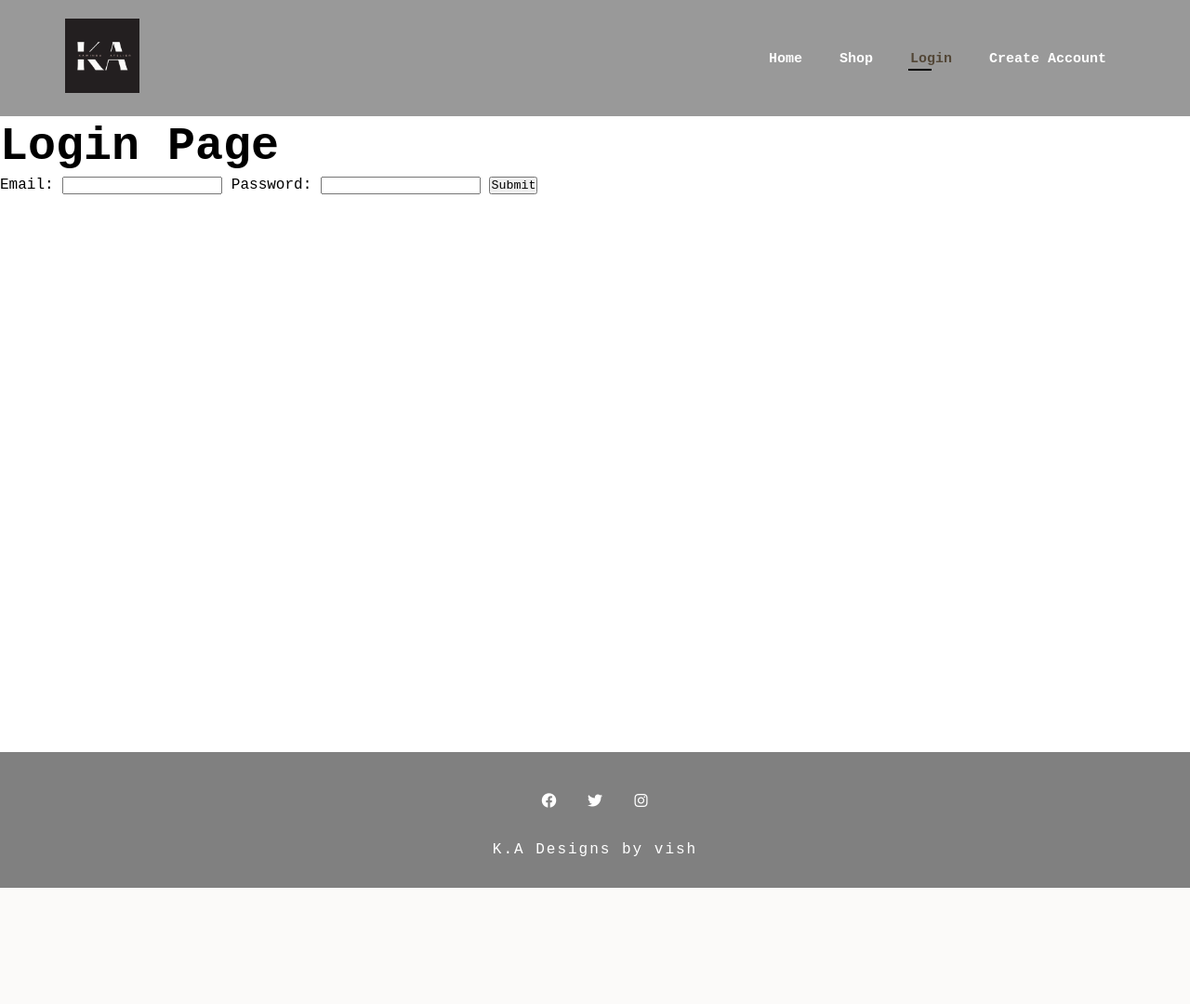
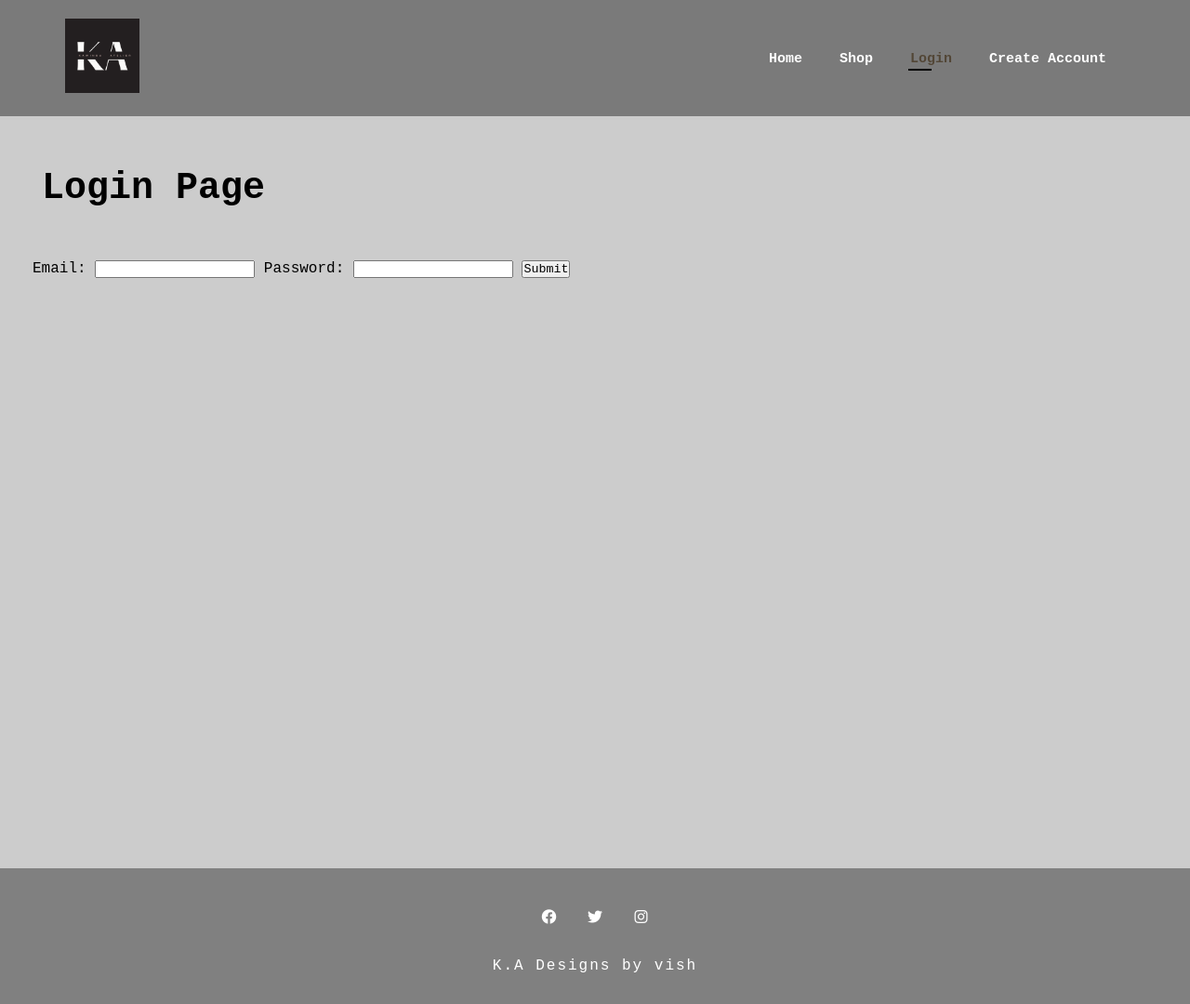
Before and after one commit to Vishula/flask-website, a Flask app: page /loginpage in a window 1280 px wide. Shown: the whole page at 93% size. Before the commit the page ends 955 px from the top, so only its background shows below. Run offline with Flask 2, Linux system fonts and the light colour scheme; some libraries are stand-ins or nearby versions.

Commit message:
added styles to body

```diff
--- a/static/styles.css
+++ b/static/styles.css
@@ -3,6 +3,7 @@
     padding: 0;
     box-sizing: border-box;
     font-family: 'Courier New', Courier, monospace;
+
 
 }
 
@@ -42,6 +43,7 @@ p {
     align-items: center;
     justify-content: space-between;
     padding: 20px 70px;
+
 
     background: rgba(0, 0, 0, 0.4);
     z-index: 999;
@@ -139,7 +141,7 @@ p {
 } */
 #product1 .pro {
 
-    width: 23%;
+    width: 55%;
     min-width: 250px;
     padding: 10px 12px;
     border: 1px solid black;
@@ -311,3 +313,40 @@ footer span{
 .flash-fail p{
     color: red;
 }
+
+.login h1{
+
+    padding: 10px;
+    font-size: 40px;
+    margin: 35px;
+}
+
+.loginform {
+    margin: 35px;
+}
+
+.createform{
+    margin: 35px;
+}
+
+.newuser{
+    margin: 35px;
+
+}
+
+.newuser h1 {
+    font-size: 30px;
+}
+
+.loginbody {
+    background-color: rgba(0, 0, 0, 0.2);
+}
+
+#product1  h2 {
+    font-size: 30px;
+}
+
+#product1  p {
+    font-size: 20px;
+    color: #524636;
+}
--- a/templates/base.html
+++ b/templates/base.html
@@ -13,7 +13,7 @@
 
     <title>K-A</title>
 </head>
-<body>
+<body class="loginbody">
     <section id="header">
         <a href="#"><img src="/static/img/logo.png" class="logo" alt="logo"></a>
         <div>
--- a/templates/login.html
+++ b/templates/login.html
@@ -9,7 +9,7 @@
     <meta name="viewport" content="width=device-width, initial-scale=1.0">
     <title>Login Page</title>
 </head>
-<body>
+<body class="loginbody">
     <section id="header">
         <a href="#"><img src="/static/img/logo.png" class="logo" alt="logo"></a>
         <div>
@@ -22,17 +22,21 @@
             </ul>
         </div>
     </section>
-    <h1>Login Page</h1>
+    <div class="login"><h1>Login Page</h1></div>
+
     <div class="flash-fail">
         {% for msg in get_flashed_messages() %}
         <p>{{msg}}</p>
         {% endfor %}
     </div>
-    <form action="/login" method="post">
-        <label>Email: <input type="text" name="email" value="{{email}}"></label>
-        <label>Password: <input type="password" name="password" value="{{password}}"></label>
-        <input type="submit">
-    </form>
+    <div class="loginform">
+        <form action="/login" method="post">
+            <label>Email: <input type="text" name="email" value="{{email}}"></label>
+            <label>Password: <input type="password" name="password" value="{{password}}"></label>
+            <input type="submit">
+        </form>
+    </div>
+
     <div class="loginspace">
 
 
--- a/templates/shop.html
+++ b/templates/shop.html
@@ -9,7 +9,7 @@
     <link rel="stylesheet" href="/static/styles.css">
     <title>Document</title>
 </head>
-<body>
+<body class="loginbody">
     <section id="header">
         <a href="#"><img src="/static/img/logo.png" class="logo" alt="logo"></a>
         <div>
--- a/templates/signup.html
+++ b/templates/signup.html
@@ -9,7 +9,7 @@
     <meta name="viewport" content="width=device-width, initial-scale=1.0">
     <title>Sign Up</title>
 </head>
-<body>
+<body class="loginbody">
     <section id="header">
         <a href="#"><img src="/static/img/logo.png" class="logo" alt="logo"></a>
         <div>
@@ -22,8 +22,8 @@
             </ul>
         </div>
     </section>
+    <div class="newuser"> <h1>Create a New Account</h1></div>
 
-    <h1>Create a New Account</h1>
     <div class="sighup">
         <form action="/create" class="createform" method="POST">
             <h4>Name</h4>
```
